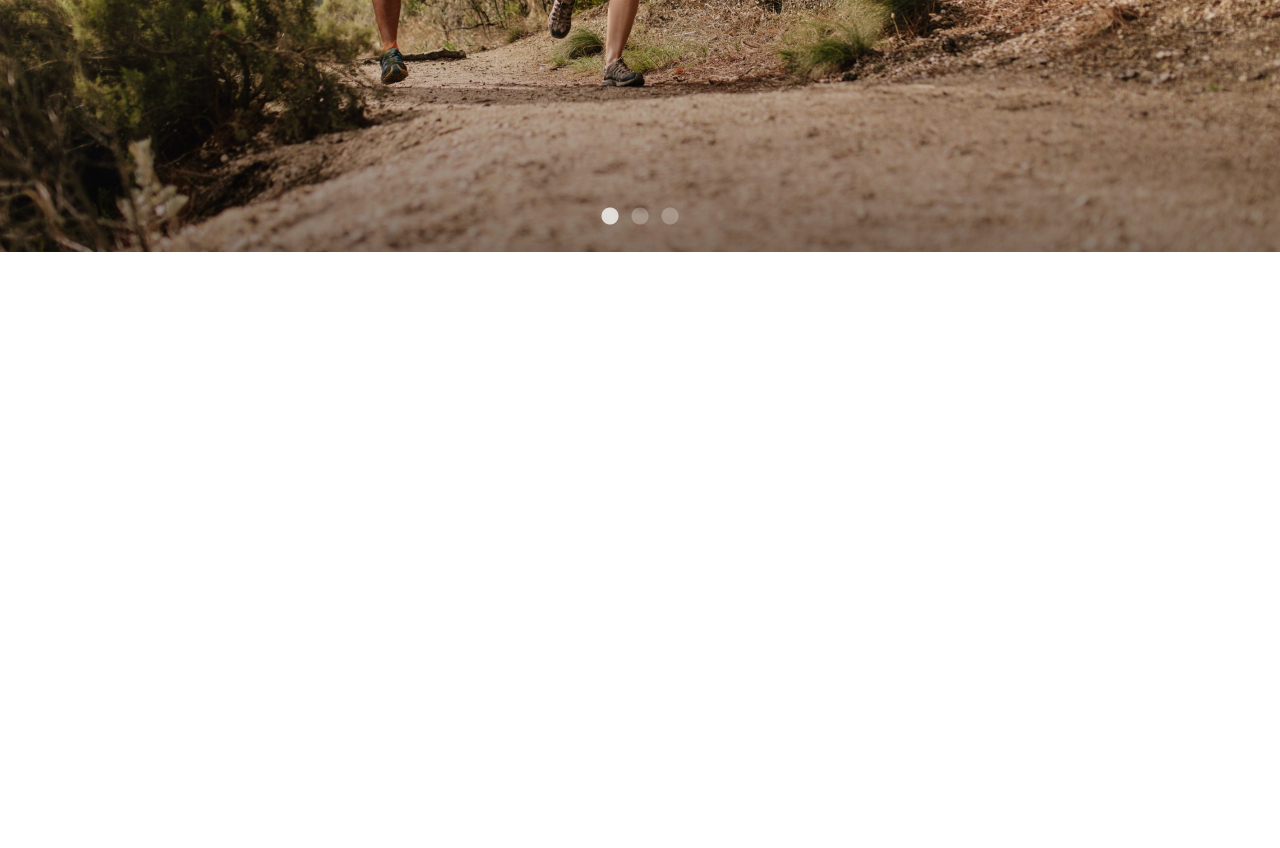
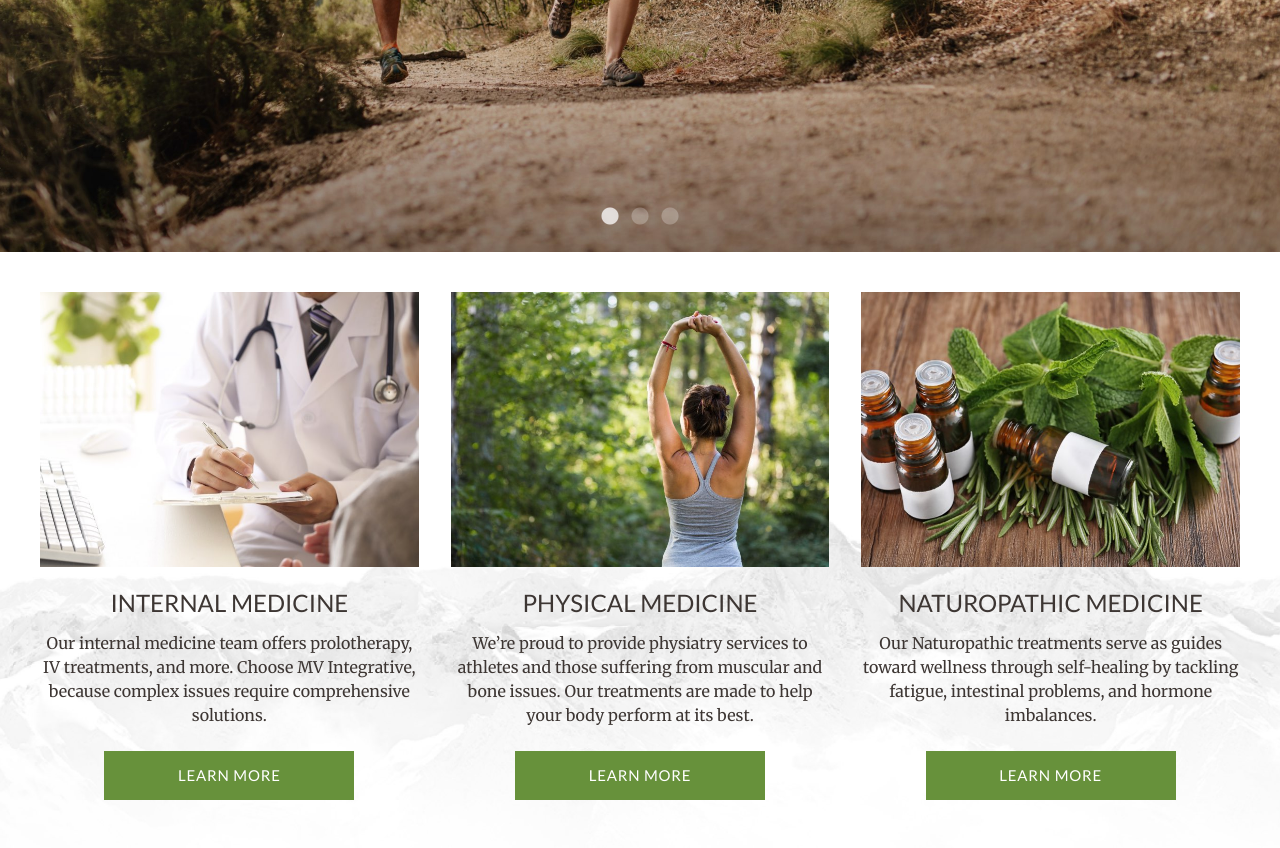
Before and after one commit to drbcreative/MV_Integrative_Front-End, a plain HTML site: page index.html in a window 1280 px wide. Shown: the part 516-1364 px from the top of the page. Before the commit the page ends 800 px from the top, so only its background shows below. Drawn offline with Linux system fonts and the light colour scheme.

Commit message:
information is done

```diff
--- a/index.html
+++ b/index.html
@@ -163,6 +163,46 @@
       </div>
     </section>
     <!-- /hero -->
+
+    <!-- information -->
+    <section class="information">
+      <div class="containerish">
+        <div class="col-left">
+          <img src="images/internal-medicine-img@2x.jpg" alt="" class="section-img">
+          <div class="section-info mt-3 mt-xl-4">
+            <h4 class="color-dark">INTERNAL MEDICINE</h4>
+            <p class="body-copy color-dark mt-3 mb-4">
+              Our internal medicine team offers prolotherapy, IV treatments, and more. Choose MV Integrative, because
+              complex issues require comprehensive solutions.
+            </p>
+            <a href="#" class="ui-btn ui-btn-main">LEARN MORE</a>
+          </div>
+        </div>
+        <div class="col-middle">
+          <img src="images/physical-medicine-img@2x.jpg" alt="" class="section-img">
+          <div class="section-info mt-3 mt-xl-4">
+            <h4 class="color-dark">PHYSICAL MEDICINE</h4>
+            <p class="body-copy color-dark mt-3 mb-4">
+              We’re proud to provide physiatry services to athletes and those suffering from muscular and bone issues.
+              Our treatments are made to help your body perform at its best.
+            </p>
+            <a href="#" class="ui-btn ui-btn-main">LEARN MORE</a>
+          </div>
+        </div>
+        <div class="col-right">
+          <img src="images/naturopathic-medicine-img@2x.jpg" alt="" class="section-img">
+          <div class="section-info mt-3 mt-xl-4">
+            <h4 class="color-dark">NATUROPATHIC MEDICINE</h4>
+            <p class="body-copy color-dark mt-3 mb-4">
+              Our Naturopathic treatments serve as guides toward wellness through self-healing by tackling fatigue,
+              intestinal problems, and hormone imbalances.
+            </p>
+            <a href="#" class="ui-btn ui-btn-main">LEARN MORE</a>
+          </div>
+        </div>
+      </div>
+    </section>
+    <!-- /information -->
   </main>
   <!-- /main -->
 
--- a/scss/partials/_sections.scss
+++ b/scss/partials/_sections.scss
@@ -1,6 +1,8 @@
 /* ************************************************************************** */
 /* Main Page Sections ******************************************************* */
 /* ************************************************************************** */
+
+/* hero ********************************************************************* */
 .hero {
   position: relative;
 
@@ -32,6 +34,7 @@
   }
 
   .hero--slider {
+    margin-bottom: 0 !important;
 
     .hero--slide {
       display: flex;
@@ -73,3 +76,34 @@
     }
   }
 }
+
+/* information ************************************************************** */
+.information {
+  background: url('../../images/info-section-bg@2x.jpg') center / cover;
+  padding: 40px 20px;
+
+  @include isRetina {
+    padding: 40px 20px 80px 20px;
+  }
+
+  .containerish {
+    display: grid;
+    row-gap: 1rem;
+
+    @include isLarge {
+      grid-template-columns: 1fr 1fr 1fr;
+    }
+
+    @include isXLarge {
+      column-gap: 2rem;
+    }
+
+    .col-left,
+    .col-middle,
+    .col-right {
+      .section-info {
+        text-align: center;
+      }
+    }
+  }
+}
```
Also changed, not shown: css/theme.min.css, 1 other file.
